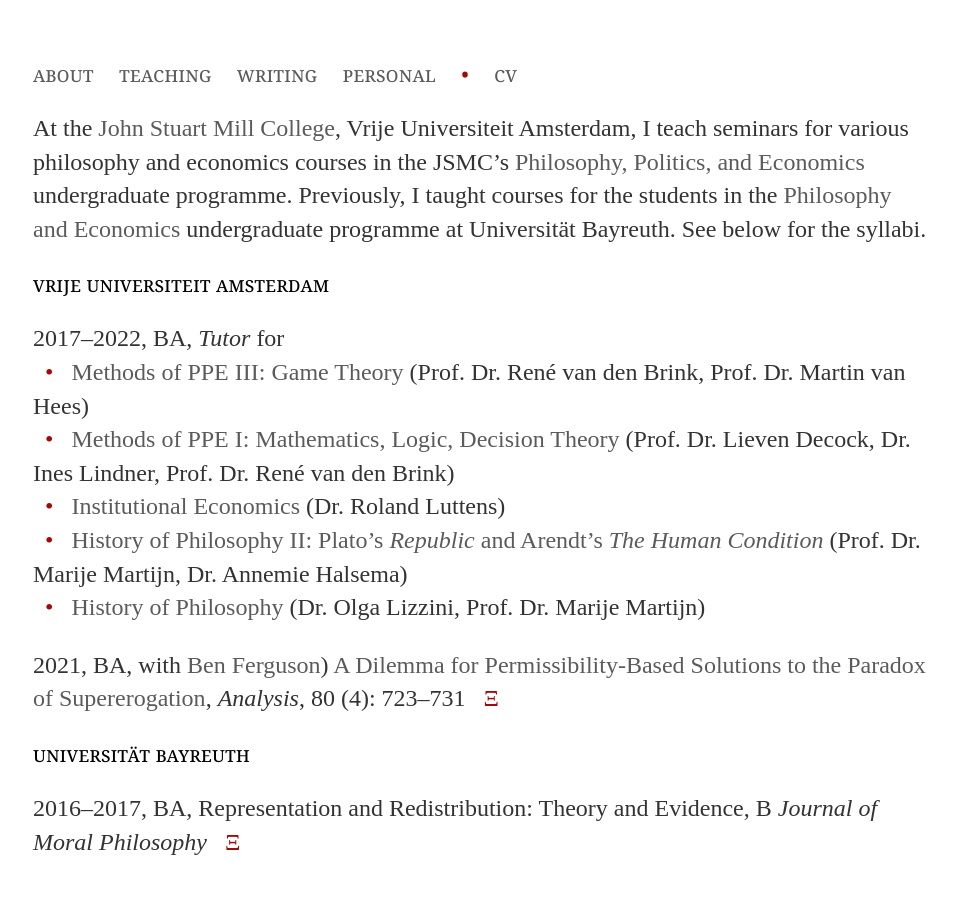
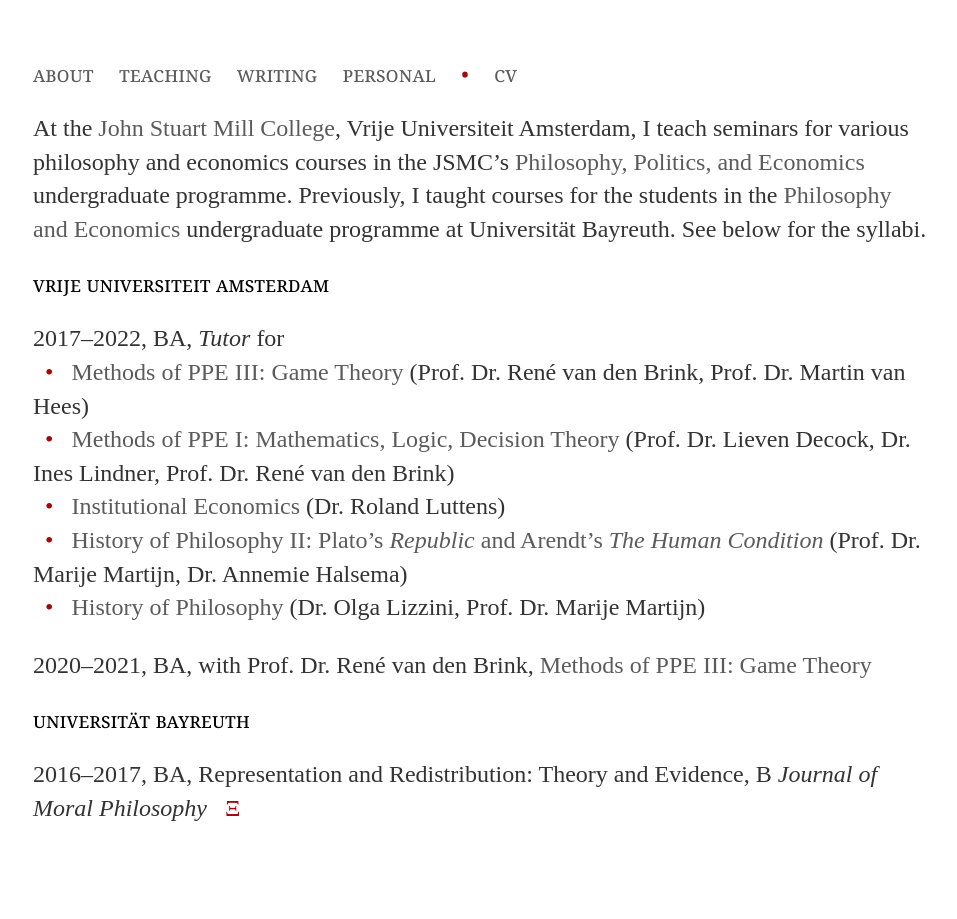
Before and after one commit to uzunovam/uzunovam, a Jekyll site: the page built from teaching/index.html, in a window 1280 px wide. Shown: the whole page, without its empty margins (159-1116 px from the left). Built offline with Jekyll 4.4.1, drawn with Linux system fonts in a browser that asks for light colours.

Commit message:
Update index.html

```diff
--- a/teaching/index.html
+++ b/teaching/index.html
@@ -11,7 +11,7 @@ title: Teaching
 		<bullet>&nbsp;&nbsp;&#8226;&nbsp;&nbsp;</bullet> <a href="https://studiegids.vu.nl/en/Bachelor/2021-2022/philosophy-politics-and-economics/W_JSM_218">Institutional Economics</a> (Dr. Roland Luttens) </br>
 		<bullet>&nbsp;&nbsp;&#8226;&nbsp;&nbsp;</bullet> <a href="https://studiegids.vu.nl/en/Bachelor/2021-2022/philosophy-politics-and-economics/W_JSM_211">History of Philosophy II: Plato’s <cite>Republic</cite> and Arendt’s <cite>The Human Condition</cite></a> (Prof. Dr. Marije Martijn, Dr. Annemie Halsema) </br>
 		<bullet>&nbsp;&nbsp;&#8226;&nbsp;&nbsp;</bullet> <a href="https://studiegids.vu.nl/en/Bachelor/2021-2022/philosophy-politics-and-economics/W_JSM_106">History of Philosophy</a> (Dr. Olga Lizzini, Prof. Dr. Marije Martijn)</p>
-	<p>2021, BA, with <a href="https://www.benjaminferguson.org/">Ben Ferguson</a>) <a href="https://doi.org/10.1093/analys/anaa033">A Dilemma for Permissibility-Based Solutions to the Paradox of Supererogation</a>, <cite>Analysis</cite>, 80 (4): 723–731  &nbsp; <a href="/files/papers/A Dilemma for Permissibility-Based Solutions to the Paradox of Supererogation.pdf"><bullet>&Xi;</bullet></a></p>
+	<p>2020–2021, BA, with Prof. Dr. Ren&eacute; van den Brink, <a href="https://studiegids.vu.nl/en/Bachelor/2021-2022/philosophy-politics-and-economics/W_JSM_305">Methods of PPE III: Game Theory</a></p>
 	<section>universit&auml;t bayreuth</section>
 	<p>2016–2017, BA, Representation and Redistribution: Theory and Evidence, B <cite>Journal of Moral Philosophy</cite> &nbsp; <a href="/files/papers/Halliday, The Inheritance of Wealth, Review.pdf"><bullet>&Xi;</bullet></a></p>
 </div><!-- /.blurb -->
```
